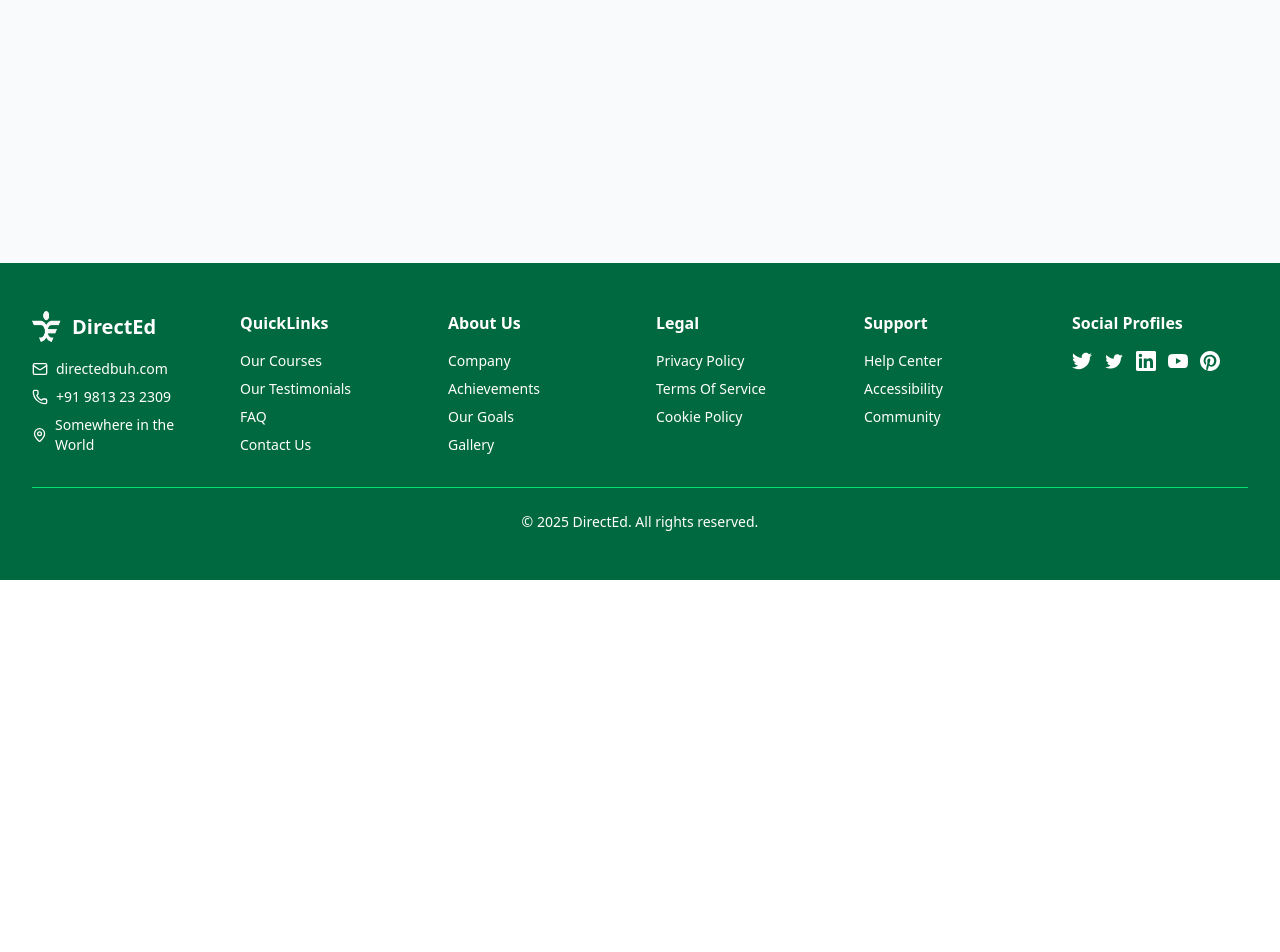
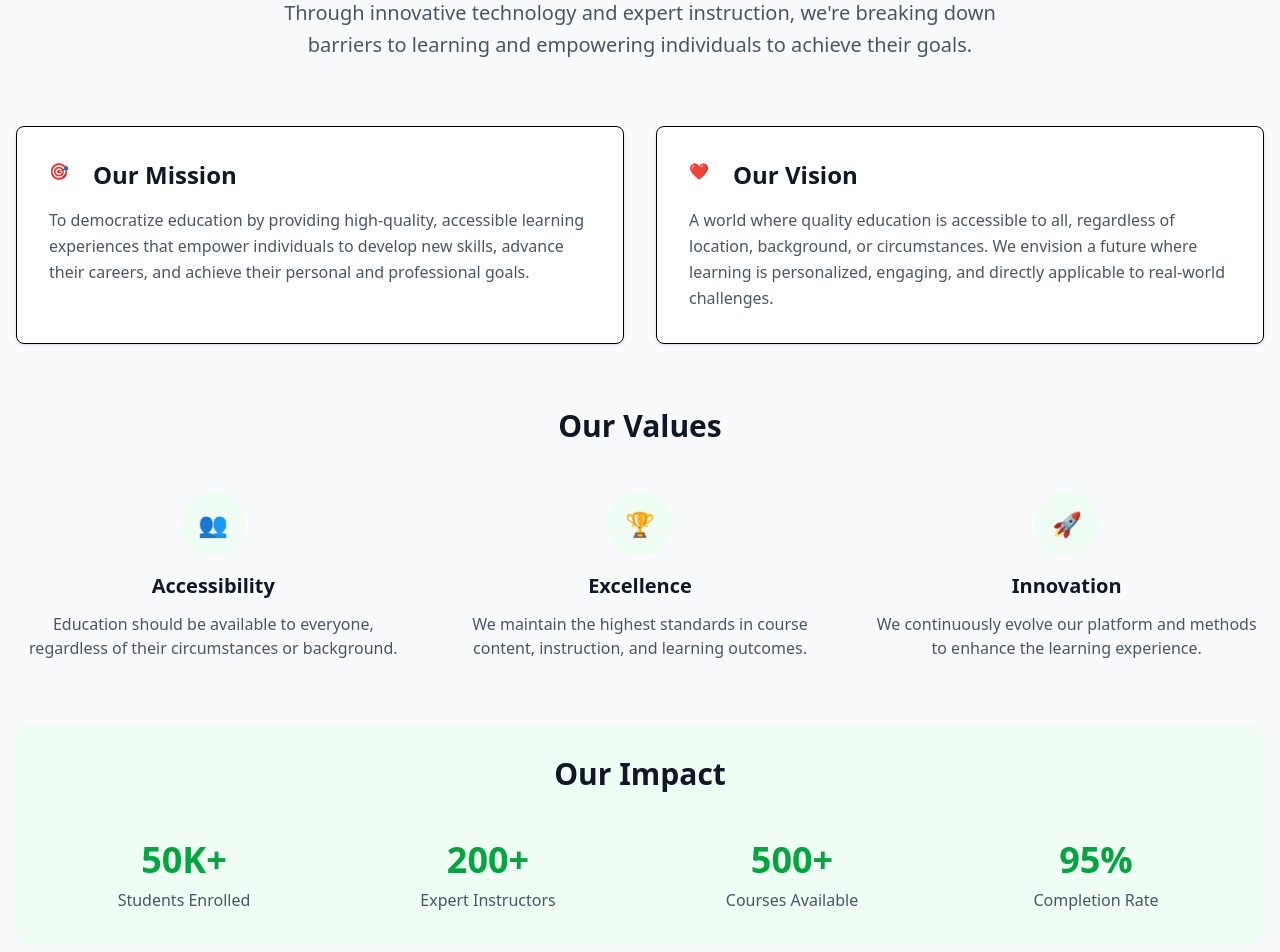
Before and after one commit to Boaz-marube/E-Learning-App, a React (Vite) app in the folder client/: page /about in a window 1280 px wide. Shown: the part 220-1172 px from the top of the page. Before the commit the page ends 800 px from the top, so only its background shows below. Built offline with nearby package versions, Linux system fonts and the light colour scheme.

Commit message:
adding the aboutus section

```diff
--- a/client/src/App.tsx
+++ b/client/src/App.tsx
@@ -9,6 +9,7 @@ import Signup from './pages/Signup';
 import Dashboard from './pages/Dashboard';
 import ForgotPassword from './pages/ForgotPassword';
 import VerifyCode from './pages/VerifyCode';
+import About from './pages/About';
 
 function App() {
   return (
@@ -22,6 +23,7 @@ function App() {
               <Route path="/signup" element={<Signup />} />
               <Route path="/forgot-password" element={<ForgotPassword />} />
               <Route path="/verify-code" element={<VerifyCode />} />
+                   <Route path="/about" element={<About />} />
               <Route
                 path="/dashboard"
                 element={
--- a/client/src/components/layout/footer.tsx
+++ b/client/src/components/layout/footer.tsx
@@ -1,6 +1,6 @@
-import type React from "react"
-import { Link } from "react-router-dom"
-import { Mail, Phone, MapPin } from "lucide-react"
+import type React from "react";
+import { Link } from "react-router-dom";
+import { Mail, Phone, MapPin } from "lucide-react";
 
 const Footer: React.FC = () => {
   return (
@@ -34,22 +34,22 @@ const Footer: React.FC = () => {
             <h3 className="font-semibold mb-4">QuickLinks</h3>
             <ul className="space-y-2 text-sm">
               <li>
-                <Link to="/courses" className="hover:text-gray-300">
+                <Link to="/courses" className="text-white">
                   Our Courses
                 </Link>
               </li>
               <li>
-                <Link to="/testimonials" className="hover:text-gray-300">
+                <Link to="/testimonials" className="text-white">
                   Our Testimonials
                 </Link>
               </li>
               <li>
-                <Link to="/faq" className="hover:text-gray-300">
+                <Link to="/faq" className="text-white">
                   FAQ
                 </Link>
               </li>
               <li>
-                <Link to="/contact" className="hover:text-gray-300">
+                <Link to="/contact" className="text-white">
                   Contact Us
                 </Link>
               </li>
@@ -61,22 +61,22 @@ const Footer: React.FC = () => {
             <h3 className="font-semibold mb-4">About Us</h3>
             <ul className="space-y-2 text-sm">
               <li>
-                <Link to="/company" className="hover:text-gray-300">
+                <Link to="/company" className="text-white">
                   Company
                 </Link>
               </li>
               <li>
-                <Link to="/achievements" className="hover:text-gray-300">
+                <Link to="/achievements" className="text-white">
                   Achievements
                 </Link>
               </li>
               <li>
-                <Link to="/goals" className="hover:text-gray-300">
+                <Link to="/goals" className="text-white">
                   Our Goals
                 </Link>
               </li>
               <li>
-                <Link to="/gallery" className="hover:text-gray-300">
+                <Link to="/gallery" className="text-white">
                   Gallery
                 </Link>
               </li>
@@ -88,17 +88,17 @@ const Footer: React.FC = () => {
             <h3 className="font-semibold mb-4">Legal</h3>
             <ul className="space-y-2 text-sm">
               <li>
-                <Link to="/privacy" className="hover:text-gray-300">
+                <Link to="/privacy" className="text-white">
                   Privacy Policy
                 </Link>
               </li>
               <li>
-                <Link to="/terms" className="hover:text-gray-300">
+                <Link to="/terms" className="text-white">
                   Terms Of Service
                 </Link>
               </li>
               <li>
-                <Link to="/cookies" className="hover:text-gray-300">
+                <Link to="/cookies" className="text-white">
                   Cookie Policy
                 </Link>
               </li>
@@ -110,17 +110,17 @@ const Footer: React.FC = () => {
             <h3 className="font-semibold mb-4">Support</h3>
             <ul className="space-y-2 text-sm">
               <li>
-                <Link to="/help" className="hover:text-gray-300">
+                <Link to="/help" className="text-white">
                   Help Center
                 </Link>
               </li>
               <li>
-                <Link to="/accessibility" className="hover:text-gray-300">
+                <Link to="/accessibility" className="text-white">
                   Accessibility
                 </Link>
               </li>
               <li>
-                <Link to="/community" className="hover:text-gray-300">
+                <Link to="/community" className="text-white">
                   Community
                 </Link>
               </li>
@@ -131,31 +131,13 @@ const Footer: React.FC = () => {
           <div>
             <h3 className="font-semibold mb-4">Social Profiles</h3>
             <div className="flex space-x-3">
-              <a href="#" className="text-white hover:text-gray-300">
+              <a href="#" className="text-white">
+                {/* Twitter */}
                 <svg className="w-5 h-5" fill="currentColor" viewBox="0 0 24 24">
                   <path d="M24 4.557c-.883.392-1.832.656-2.828.775 1.017-.609 1.798-1.574 2.165-2.724-.951.564-2.005.974-3.127 1.195-.897-.957-2.178-1.555-3.594-1.555-3.179 0-5.515 2.966-4.797 6.045-4.091-.205-7.719-2.165-10.148-5.144-1.29 2.213-.669 5.108 1.523 6.574-.806-.026-1.566-.247-2.229-.616-.054 2.281 1.581 4.415 3.949 4.89-.693.188-1.452.232-2.224.084.626 1.956 2.444 3.379 4.6 3.419-2.07 1.623-4.678 2.348-7.29 2.04 2.179 1.397 4.768 2.212 7.548 2.212 9.142 0 14.307-7.721 13.995-14.646.962-.695 1.797-1.562 2.457-2.549z" />
                 </svg>
               </a>
-              <a href="#" className="text-white hover:text-gray-300">
-                <svg className="w-5 h-5" fill="currentColor" viewBox="0 0 24 24">
-                  <path d="M22.46 6c-.77.35-1.6.58-2.46.69.88-.53 1.56-1.37 1.88-2.38-.83.5-1.75.85-2.72 1.05C18.37 4.5 17.26 4 16 4c-2.35 0-4.27 1.92-4.27 4.29 0 .34.04.67.11.98C8.28 9.09 5.11 7.38 3 4.79c-.37.63-.58 1.37-.58 2.15 0 1.49.75 2.81 1.91 3.56-.71 0-1.37-.2-1.95-.5v.03c0 2.08 1.48 3.82 3.44 4.21a4.22 4.22 0 0 1-1.93.07 4.28 4.28 0 0 0 4 2.98 8.521 8.521 0 0 1-5.33 1.84c-.34 0-.68-.02-1.02-.06C3.44 20.29 5.7 21 8.12 21 16 21 20.33 14.46 20.33 8.79c0-.19 0-.37-.01-.56.84-.6 1.56-1.36 2.14-2.23z" />
-                </svg>
-              </a>
-              <a href="#" className="text-white hover:text-gray-300">
-                <svg className="w-5 h-5" fill="currentColor" viewBox="0 0 24 24">
-                  <path d="M20.447 20.452h-3.554v-5.569c0-1.328-.027-3.037-1.852-3.037-1.853 0-2.136 1.445-2.136 2.939v5.667H9.351V9h3.414v1.561h.046c.477-.9 1.637-1.85 3.37-1.85 3.601 0 4.267 2.37 4.267 5.455v6.286zM5.337 7.433c-1.144 0-2.063-.926-2.063-2.065 0-1.138.92-2.063 2.063-2.063 1.14 0 2.064.925 2.064 2.063 0 1.139-.925 2.065-2.064 2.065zm1.782 13.019H3.555V9h3.564v11.452zM22.225 0H1.771C.792 0 0 .774 0 1.729v20.542C0 23.227.792 24 1.771 24h20.451C23.2 24 24 23.227 24 22.271V1.729C24 .774 23.2 0 22.222 0h.003z" />
-                </svg>
-              </a>
-              <a href="#" className="text-white hover:text-gray-300">
-                <svg className="w-5 h-5" fill="currentColor" viewBox="0 0 24 24">
-                  <path d="M23.498 6.186a3.016 3.016 0 0 0-2.122-2.136C19.505 3.545 12 3.545 12 3.545s-7.505 0-9.377.505A3.017 3.017 0 0 0 .502 6.186C0 8.07 0 12 0 12s0 3.93.502 5.814a3.016 3.016 0 0 0 2.122 2.136c1.871.505 9.376.505 9.376.505s7.505 0 9.377-.505a3.015 3.015 0 0 0 2.122-2.136C24 15.93 24 12 24 12s0-3.93-.502-5.814zM9.545 15.568V8.432L15.818 12l-6.273 3.568z" />
-                </svg>
-              </a>
-              <a href="#" className="text-white hover:text-gray-300">
-                <svg className="w-5 h-5" fill="currentColor" viewBox="0 0 24 24">
-                  <path d="M12.017 0C5.396 0 .029 5.367.029 11.987c0 5.079 3.158 9.417 7.618 11.174-.105-.949-.199-2.403.041-3.439.219-.937 1.406-5.957 1.406-5.957s-.359-.72-.359-1.781c0-1.663.967-2.911 2.168-2.911 1.024 0 1.518.769 1.518 1.688 0 1.029-.653 2.567-.992 3.992-.285 1.193.6 2.165 1.775 2.165 2.128 0 3.768-2.245 3.768-5.487 0-2.861-2.063-4.869-5.008-4.869-3.41 0-5.409 2.562-5.409 5.199 0 1.033.394 2.143.889 2.741.099.12.112.225.085.345-.09.375-.293 1.199-.334 1.363-.053.225-.172.271-.402.165-1.495-.69-2.433-2.878-2.433-4.646 0-3.776 2.748-7.252 7.92-7.252 4.158 0 7.392 2.967 7.392 6.923 0 4.135-2.607 7.462-6.233 7.462-1.214 0-2.357-.629-2.75-1.378l-.748 2.853c-.271 1.043-1.002 2.35-1.492 3.146C9.57 23.812 10.763 24.009 12.017 24.009c6.624 0 11.99-5.367 11.99-11.988C24.007 5.367 18.641.001 12.017.001z" />
-                </svg>
-              </a>
+              {/* Add other social icons similarly with className="text-white" */}
             </div>
           </div>
         </div>
@@ -166,7 +148,7 @@ const Footer: React.FC = () => {
         </div>
       </div>
     </footer>
-  )
-}
+  );
+};
 
 export default Footer;
--- /dev/null
+++ b/client/src/pages/About.tsx
@@ -0,0 +1,109 @@
+import React from 'react';
+
+export default function About() {
+  return (
+    <div className="min-h-screen bg-background">
+      <main className="container mx-auto px-4 py-12">
+        {/* Hero Section */}
+        <section className="text-center mb-16">
+          <h1 className="text-4xl md:text-5xl font-bold text-gray-900 mb-6">About DirectEd</h1>
+          <p className="text-lg md:text-xl text-gray-600 max-w-3xl mx-auto leading-relaxed">
+            We're on a mission to make quality education accessible to everyone, everywhere. Through innovative
+            technology and expert instruction, we're breaking down barriers to learning and empowering individuals to
+            achieve their goals.
+          </p>
+        </section>
+
+        {/* Mission & Vision */}
+        <section className="grid md:grid-cols-2 gap-8 mb-16">
+          {/* Our Mission Card */}
+          <div className="p-8 bg-white rounded-lg shadow-sm border group hover:bg-[#00693F] transition-colors">
+            <div className="flex items-center mb-4">
+              <div className="w-8 h-8 mr-3 text-gray-600 group-hover:text-white transition-colors">🎯</div>
+              <h2 className="text-2xl font-bold text-gray-900 group-hover:text-white transition-colors">
+                Our Mission
+              </h2>
+            </div>
+            <p className="text-gray-600 group-hover:text-white leading-relaxed">
+              To democratize education by providing high-quality, accessible learning experiences that empower
+              individuals to develop new skills, advance their careers, and achieve their personal and professional
+              goals.
+            </p>
+          </div>
+
+          {/* Our Vision Card */}
+          <div className="p-8 bg-white rounded-lg shadow-sm border group hover:bg-[#00693F] transition-colors">
+            <div className="flex items-center mb-4">
+              <div className="w-8 h-8 mr-3 text-gray-600 group-hover:text-white transition-colors">❤️</div>
+              <h2 className="text-2xl font-bold text-gray-900 group-hover:text-white transition-colors">
+                Our Vision
+              </h2>
+            </div>
+            <p className="text-gray-600 group-hover:text-white leading-relaxed">
+              A world where quality education is accessible to all, regardless of location, background, or
+              circumstances. We envision a future where learning is personalized, engaging, and directly applicable to
+              real-world challenges.
+            </p>
+          </div>
+        </section>
+
+        {/* Values */}
+        <section className="mb-16">
+          <h2 className="text-3xl font-bold text-center text-gray-900 mb-12">Our Values</h2>
+          <div className="grid md:grid-cols-3 gap-8">
+            <div className="text-center">
+              <div className="w-16 h-16 bg-green-50 rounded-full flex items-center justify-center mx-auto mb-4">
+                <span className="text-2xl">👥</span>
+              </div>
+              <h3 className="text-xl font-semibold text-gray-900 mb-3">Accessibility</h3>
+              <p className="text-gray-600">
+                Education should be available to everyone, regardless of their circumstances or background.
+              </p>
+            </div>
+            <div className="text-center">
+              <div className="w-16 h-16 bg-green-50 rounded-full flex items-center justify-center mx-auto mb-4">
+                <span className="text-2xl">🏆</span>
+              </div>
+              <h3 className="text-xl font-semibold text-gray-900 mb-3">Excellence</h3>
+              <p className="text-gray-600">
+                We maintain the highest standards in course content, instruction, and learning outcomes.
+              </p>
+            </div>
+            <div className="text-center">
+              <div className="w-16 h-16 bg-green-50 rounded-full flex items-center justify-center mx-auto mb-4">
+                <span className="text-2xl">🚀</span>
+              </div>
+              <h3 className="text-xl font-semibold text-gray-900 mb-3">Innovation</h3>
+              <p className="text-gray-600">
+                We continuously evolve our platform and methods to enhance the learning experience.
+              </p>
+            </div>
+          </div>
+        </section>
+
+        {/* Stats */}
+        <section className="bg-green-50 rounded-2xl p-8 mb-16">
+          <h2 className="text-3xl font-bold text-center text-gray-900 mb-12">Our Impact</h2>
+          <div className="grid sm:grid-cols-2 md:grid-cols-4 gap-8 text-center">
+            <div>
+              <div className="text-4xl font-bold text-green-600 mb-2">50K+</div>
+              <div className="text-gray-600">Students Enrolled</div>
+            </div>
+            <div>
+              <div className="text-4xl font-bold text-green-600 mb-2">200+</div>
+              <div className="text-gray-600">Expert Instructors</div>
+            </div>
+            <div>
+              <div className="text-4xl font-bold text-green-600 mb-2">500+</div>
+              <div className="text-gray-600">Courses Available</div>
+            </div>
+            <div>
+              <div className="text-4xl font-bold text-green-600 mb-2">95%</div>
+              <div className="text-gray-600">Completion Rate</div>
+            </div>
+          </div>
+        </section>
+      </main>
+    </div>
+  );
+}
```
